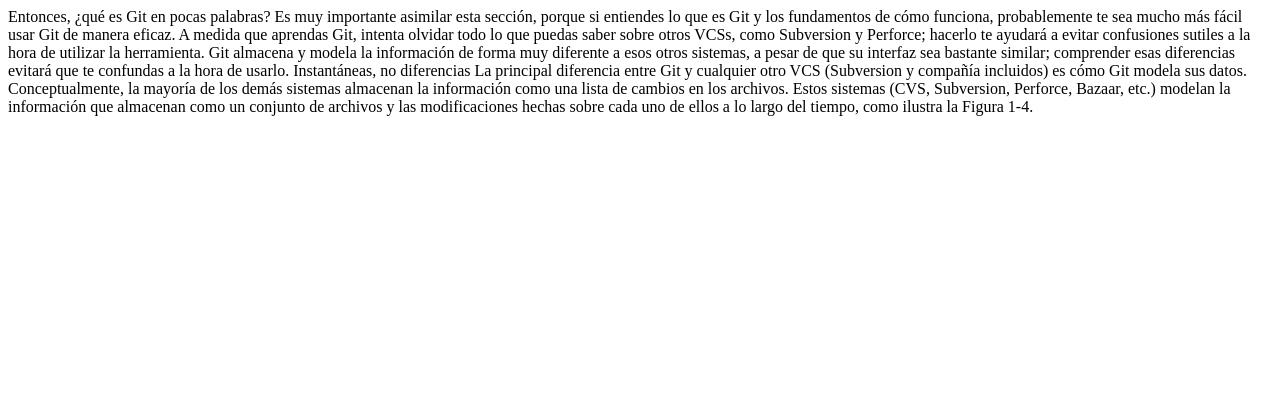
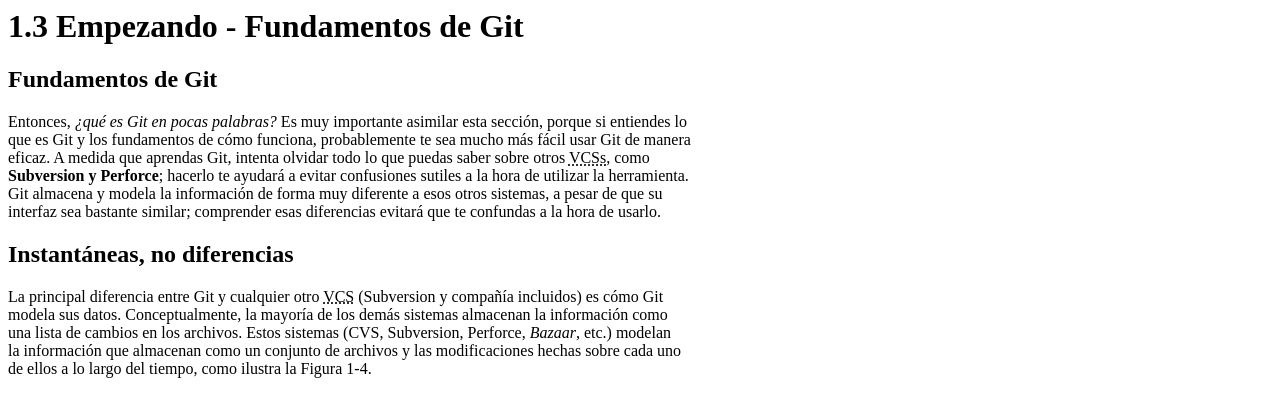
Before and after one commit to lana877/proyecto2, a plain HTML site: page index.html in a window 1280 px wide. Drawn offline with Linux system fonts and the light colour scheme.

Commit message:
Dando estructura a la pagina

```diff
--- a/index.html
+++ b/index.html
@@ -3,8 +3,11 @@
 <title>Control de Versiones </title>
 </head>
 <body>
-Entonces, ¿qué es Git en pocas palabras? Es muy importante asimilar esta sección, porque si entiendes lo que es Git y los fundamentos de cómo funciona, probablemente te sea mucho más fácil usar Git de manera eficaz. A medida que aprendas Git, intenta olvidar todo lo que puedas saber sobre otros VCSs, como Subversion y Perforce; hacerlo te ayudará a evitar confusiones sutiles a la hora de utilizar la herramienta. Git almacena y modela la información de forma muy diferente a esos otros sistemas, a pesar de que su interfaz sea bastante similar; comprender esas diferencias evitará que te confundas a la hora de usarlo.
+<h1>1.3 Empezando - Fundamentos de Git</h1>
+<h2>Fundamentos de Git</h2>
+<p>Entonces, <em>¿qué es Git en pocas palabras?</em> Es muy importante asimilar esta sección, porque si entiendes lo<br/>
+que es Git y los fundamentos de cómo funciona, probablemente te sea mucho más fácil usar Git de manera<br/> eficaz. A medida que aprendas Git, intenta olvidar todo lo que puedas saber sobre otros <acronym title="Sistema de Control de Versiones">VCSs</acronym>, como<br/> <strong>Subversion y Perforce</strong>; hacerlo te ayudará a evitar confusiones sutiles a la hora de utilizar la herramienta.<br/>Git almacena y modela la información de forma muy diferente a esos otros sistemas, a pesar de que su <br/>interfaz sea bastante similar; comprender esas diferencias evitará que te confundas a la hora de usarlo.</p>
 
-Instantáneas, no diferencias
-La principal diferencia entre Git y cualquier otro VCS (Subversion y compañía incluidos) es cómo Git modela sus datos. Conceptualmente, la mayoría de los demás sistemas almacenan la información como una lista de cambios en los archivos. Estos sistemas (CVS, Subversion, Perforce, Bazaar, etc.) modelan la información que almacenan como un conjunto de archivos y las modificaciones hechas sobre cada uno de ellos a lo largo del tiempo, como ilustra la Figura 1-4.
+<h2>Instantáneas, no diferencias</h2>
+<p>La principal diferencia entre Git y cualquier otro <acronym title="Sistema de Control de Versiones">VCS</acronym> (Subversion y compañía incluidos) es cómo Git <br/>modela sus datos. Conceptualmente, la mayoría de los demás sistemas almacenan la información como <br/> una lista de cambios en los archivos. Estos sistemas (CVS, Subversion, Perforce, <dfn title="programa VCS">Bazaar</dfn>, etc.) modelan <br/> la información que almacenan como un conjunto de archivos y las modificaciones hechas sobre cada uno <br/>de ellos a lo largo del tiempo, como ilustra la Figura 1-4.</p>
 </body>
```
Also changed, not shown: Control de versiones.txt (added).
